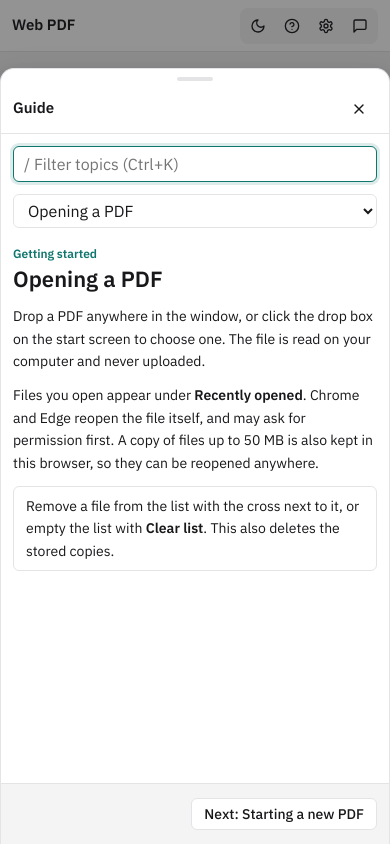
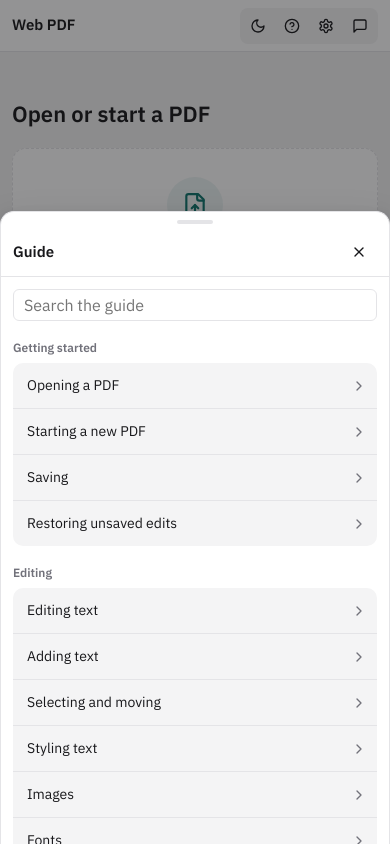
Before and after one commit to jacoobia/web-pdf, a React (Vite) app: page / in a window 390 px wide. Both pictures are taken after a click on the button 292 px from the left and 25 px from the top of the page. Built offline with nearby package versions, Linux system fonts and the light colour scheme.

Commit message:
feat: phone guide with a topic list and search snippets

```diff
--- a/src/components/Guide.css
+++ b/src/components/Guide.css
@@ -57,9 +57,6 @@
   background: var(--accent-tint);
   color: var(--accent-fg);
   font-weight: 500;
-}
-.guide-pick {
-  display: none;
 }
 .guide-article {
   overflow: auto;
@@ -131,25 +128,127 @@
 }
 @media (max-width: 760px) {
   .dialog-body.guide-body {
-    grid-template-columns: 1fr;
-    grid-template-rows: auto 1fr;
+    grid-template: minmax(0, 1fr) / minmax(0, 1fr);
   }
-  .guide-side {
-    border-right: 0;
+  .guide-home {
+    overflow: auto;
+    display: flex;
+    flex-direction: column;
+    padding: 12px var(--gutter) 24px;
+  }
+  .guide-home .guide-filter {
+    margin: 0;
+  }
+  .guide-groups h3 {
+    margin: 18px 0 6px;
+    font-size: var(--text-sm);
+    font-weight: 600;
+    color: var(--muted);
+  }
+  .guide-groups ul,
+  .guide-results {
+    list-style: none;
+    margin: 0;
+    padding: 0;
+  }
+  .guide-groups ul {
+    border-radius: var(--radius-lg);
+    background: var(--surface-2);
+    overflow: hidden;
+  }
+  .guide-groups li + li {
+    border-top: 1px solid var(--border);
+  }
+  .guide-groups button,
+  .guide-results button {
+    width: 100%;
+    border: 0;
     background: none;
+    color: var(--text);
+    font: inherit;
+    text-align: left;
+    cursor: pointer;
   }
-  .guide-nav {
-    display: none;
+  .guide-groups button {
+    display: flex;
+    align-items: center;
+    justify-content: space-between;
+    gap: 8px;
+    padding: 12px 10px 12px 14px;
   }
-  .guide-filter {
-    margin: 12px var(--gutter) 0;
+  .guide-groups svg {
+    flex: none;
+    color: var(--muted);
+    transform: rotate(-90deg);
   }
-  .guide-pick {
+  .guide-results {
+    margin-top: 8px;
+  }
+  .guide-results li {
+    border-bottom: 1px solid var(--border);
+  }
+  .guide-results button {
     display: block;
-    width: auto;
-    margin: 12px var(--gutter) 0;
+    padding: 12px 0;
+  }
+  .guide-result-head {
+    display: flex;
+    align-items: baseline;
+    justify-content: space-between;
+    gap: 8px;
+    font-weight: 600;
+  }
+  .guide-result-head span {
+    flex: none;
+    font-size: 11px;
+    font-weight: 500;
+    color: var(--muted);
+  }
+  .guide-snippet {
+    margin-top: 4px;
+    font-size: 13px;
+    line-height: 1.45;
+    color: var(--muted);
+  }
+  .guide-snippet mark {
+    background: none;
+    color: var(--accent-fg);
+    font-weight: 600;
   }
   .guide-article {
-    padding: 16px var(--gutter) 32px;
+    padding: 8px var(--gutter) 32px;
+  }
+  .guide-back {
+    display: inline-flex;
+    align-items: center;
+    gap: 2px;
+    margin-bottom: 4px;
+    padding: 4px 0;
+    border: 0;
+    background: none;
+    color: var(--accent-fg);
+    font: inherit;
+    font-weight: 500;
+    cursor: pointer;
+  }
+  .guide-back svg {
+    transform: rotate(90deg);
+  }
+  .guide-step {
+    flex: 1;
+    min-width: 0;
+    height: auto;
+    flex-direction: column;
+    align-items: flex-start;
+    gap: 0;
+    padding: 6px 12px;
+  }
+  .guide-step.next {
+    align-items: flex-end;
+  }
+  .guide-step small {
+    font-size: 11px;
+    font-weight: 500;
+    color: var(--muted);
   }
 }
--- a/src/components/Guide.tsx
+++ b/src/components/Guide.tsx
@@ -1,7 +1,7 @@
-import { isValidElement, type ReactNode, useEffect, useId, useRef, useState } from "react";
+import { isValidElement, type ReactNode, useEffect, useId, useRef, useState, useSyncExternalStore } from "react";
 import { cx } from "../lib/cx";
 import { TOPICS, type Topic } from "./guideTopics";
-import { Button, Dialog, Muted, Select, TextInput, TextLink } from "./ui";
+import { Button, Dialog, Icon, Muted, TextInput, TextLink } from "./ui";
 import "./Guide.css";
 
 const textOf = (n: ReactNode): string =>
@@ -14,7 +14,8 @@ const textOf = (n: ReactNode): string =>
         : "";
 
 const titleOf = (id: string) => TOPICS.find((t) => t.id === id)!.title;
-const SEARCH = new Map(TOPICS.map((t) => [t, `${t.section} ${t.title} ${textOf(t.body(titleOf))}`.toLowerCase()]));
+const TEXT = new Map(TOPICS.map((t) => [t, textOf(t.body(titleOf)).replace(/\s+/g, " ").trim()]));
+const SEARCH = new Map(TOPICS.map((t) => [t, `${t.section} ${t.title} ${TEXT.get(t)}`.toLowerCase()]));
 const matches = (t: Topic, filter: string) =>
   filter
     .toLowerCase()
@@ -29,13 +30,43 @@ const sections = (topics: Topic[]) =>
 
 const media = (t: Topic) => `${import.meta.env.BASE_URL}guide/${t.id}`;
 
+const PHONE = "(max-width: 760px)";
+const onResize = (f: () => void) => {
+  const q = matchMedia(PHONE);
+  q.addEventListener("change", f);
+  return () => q.removeEventListener("change", f);
+};
+const usePhone = () => useSyncExternalStore(onResize, () => matchMedia(PHONE).matches);
+
+/** The sentence around the first searched word, with the word itself marked. */
+function Snippet({ topic, query }: { topic: Topic; query: string }) {
+  const text = TEXT.get(topic)!;
+  const word = query.toLowerCase().split(/\s+/)[0];
+  const at = text.toLowerCase().indexOf(word);
+  if (at < 0) return <p className="guide-snippet">{text.length > 110 ? `${text.slice(0, 110)}…` : text}</p>;
+  const from = at > 40 ? text.indexOf(" ", at - 40) + 1 : 0;
+  const to = Math.min(text.length, at + word.length + 70);
+  return (
+    <p className="guide-snippet">
+      {from > 0 && "…"}
+      {text.slice(from, at)}
+      <mark>{text.slice(at, at + word.length)}</mark>
+      {text.slice(at + word.length, to)}
+      {to < text.length && "…"}
+    </p>
+  );
+}
+
 export function Guide({ topic, onClose }: { topic: string; onClose: () => void }) {
+  const phone = usePhone();
   const [id, setId] = useState(topic);
+  // Phones open on the topic list unless something asked for a particular topic.
+  const [reading, setReading] = useState(topic !== "open");
   const [filter, setFilter] = useState("");
   const article = useRef<HTMLElement>(null);
   const filterRef = useRef<HTMLInputElement>(null);
   useEffect(() => {
-    filterRef.current?.focus();
+    if (!matchMedia(PHONE).matches) filterRef.current?.focus();
     const onKey = (e: KeyboardEvent) => {
       if (!(e.ctrlKey || e.metaKey) || e.key.toLowerCase() !== "k") return;
       e.preventDefault();
@@ -50,14 +81,118 @@ export function Guide({ topic, onClose }: { topic: string; onClose: () => void }
     TOPICS.findIndex((t) => t.id === id),
   );
   const [prev, here, next] = [TOPICS[at - 1], TOPICS[at], TOPICS[at + 1]];
-  const hits = TOPICS.filter((t) => matches(t, filter.trim()));
+  const query = filter.trim();
+  const hits = TOPICS.filter((t) => matches(t, query));
+  const titled = hits.filter((t) => t.title.toLowerCase().includes(query.toLowerCase()));
+  const ranked = [...titled, ...hits.filter((t) => !titled.includes(t))];
   const found = sections(hits);
-  const best = hits.find((t) => t.title.toLowerCase().includes(filter.trim().toLowerCase())) ?? hits[0];
   const show = (to: string) => {
     setId(to);
+    setReading(true);
     article.current?.scrollTo(0, 0);
   };
   const go = (to: string) => <TextLink onClick={() => show(to)}>{titleOf(to).toLowerCase()}</TextLink>;
+  const search = (
+    <TextInput
+      ref={filterRef}
+      className="guide-filter"
+      aria-label="Filter topics"
+      placeholder={phone ? "Search the guide" : "/ Filter topics (Ctrl+K)"}
+      value={filter}
+      onChange={(e) => setFilter(e.target.value)}
+      onKeyDown={(e) => e.key === "Enter" && ranked[0] && show(ranked[0].id)}
+    />
+  );
+  const page = (
+    <article ref={article} className="guide-article" aria-labelledby={titleId}>
+      {phone && (
+        <button type="button" className="guide-back" onClick={() => setReading(false)}>
+          <Icon name="chevron" size={16} />
+          Guide
+        </button>
+      )}
+      <p className="guide-section">{here.section}</p>
+      <h3 id={titleId}>{here.title}</h3>
+      {here.body(go)}
+      {here.shot && (
+        <picture key={here.id} className="guide-media">
+          {here.moving && <source media="(prefers-reduced-motion: reduce)" srcSet={`${media(here)}-still.webp`} />}
+          <img src={`${media(here)}.webp`} alt={here.shot} />
+        </picture>
+      )}
+    </article>
+  );
+
+  if (phone)
+    return (
+      <Dialog
+        title="Guide"
+        wide
+        onClose={onClose}
+        bodyClass="guide-body"
+        footer={
+          reading && (
+            <>
+              {prev && (
+                <Button variant="ghost" className="guide-step" onClick={() => show(prev.id)}>
+                  <small>Previous</small>
+                  {prev.title}
+                </Button>
+              )}
+              {next && (
+                <Button className="guide-step next" onClick={() => show(next.id)}>
+                  <small>Next</small>
+                  {next.title}
+                </Button>
+              )}
+            </>
+          )
+        }
+      >
+        {reading ? (
+          page
+        ) : (
+          <div className="guide-home">
+            {search}
+            {!query ? (
+              <nav className="guide-groups" aria-label="Guide topics">
+                {sections(TOPICS).map((s) => (
+                  <div key={s.label}>
+                    <h3>{s.label}</h3>
+                    <ul>
+                      {s.topics.map((t) => (
+                        <li key={t.id}>
+                          <button type="button" onClick={() => show(t.id)}>
+                            {t.title}
+                            <Icon name="chevron" size={16} />
+                          </button>
+                        </li>
+                      ))}
+                    </ul>
+                  </div>
+                ))}
+              </nav>
+            ) : (
+              <ul className="guide-results" aria-label="Search results">
+                {!ranked.length && <Muted>No topics match.</Muted>}
+                {ranked.map((t) => (
+                  <li key={t.id}>
+                    <button type="button" onClick={() => show(t.id)}>
+                      <span className="guide-result-head">
+                        {t.title}
+                        <span>{t.section}</span>
+                      </span>
+                      <Snippet topic={t} query={query} />
+                    </button>
+                  </li>
+                ))}
+              </ul>
+            )}
+          </div>
+        )}
+      </Dialog>
+    );
+
   return (
     <Dialog
       title="Guide"
@@ -76,15 +211,7 @@ export function Guide({ topic, onClose }: { topic: string; onClose: () => void }
       }
     >
       <div className="guide-side">
-        <TextInput
-          ref={filterRef}
-          className="guide-filter"
-          aria-label="Filter topics"
-          placeholder="/ Filter topics (Ctrl+K)"
-          value={filter}
-          onChange={(e) => setFilter(e.target.value)}
-          onKeyDown={(e) => e.key === "Enter" && best && show(best.id)}
-        />
+        {search}
         <nav className="guide-nav" aria-label="Guide topics">
           {!found.length && <Muted>No topics match.</Muted>}
           {found.map((s) => (
@@ -107,26 +234,8 @@ export function Guide({ topic, onClose }: { topic: string; onClose: () => void }
             </div>
           ))}
         </nav>
-        <Select
-          className="guide-pick"
-          aria-label="Guide topic"
-          value={here.id}
-          onChange={(e) => show(e.target.value)}
-          placeholder={found.some((s) => s.topics.includes(here)) ? undefined : "Choose a topic"}
-          groups={found.map((s) => ({ label: s.label, options: s.topics.map((t) => [t.id, t.title] as const) }))}
-        />
       </div>
-      <article ref={article} className="guide-article" aria-labelledby={titleId}>
-        <p className="guide-section">{here.section}</p>
-        <h3 id={titleId}>{here.title}</h3>
-        {here.body(go)}
-        {here.shot && (
-          <picture key={here.id} className="guide-media">
-            {here.moving && <source media="(prefers-reduced-motion: reduce)" srcSet={`${media(here)}-still.webp`} />}
-            <img src={`${media(here)}.webp`} alt={here.shot} />
-          </picture>
-        )}
-      </article>
+      {page}
     </Dialog>
   );
 }
--- a/src/components/ui/Dialog.css
+++ b/src/components/ui/Dialog.css
@@ -56,14 +56,17 @@
     padding: 0 0 var(--keyboard, 0px);
     place-items: end stretch;
   }
-  .dialog {
+  /* Every sheet is the same height, so switching between them doesn't jump. */
+  .dialog,
+  .dialog.wide {
     width: 100%;
-    max-height: calc(92dvh - var(--keyboard, 0px));
-  }
-  .dialog.wide {
-    height: calc(92dvh - var(--keyboard, 0px));
+    height: calc(75dvh - var(--keyboard, 0px));
+    max-height: none;
     border-radius: 14px 14px 0 0;
     border-bottom: 0;
+  }
+  .dialog-body {
+    flex: 1;
   }
   .dialog-head {
     padding-left: var(--gutter);
```
Also changed, not shown: 1 other file (tests, documents, lock files or other folders).
